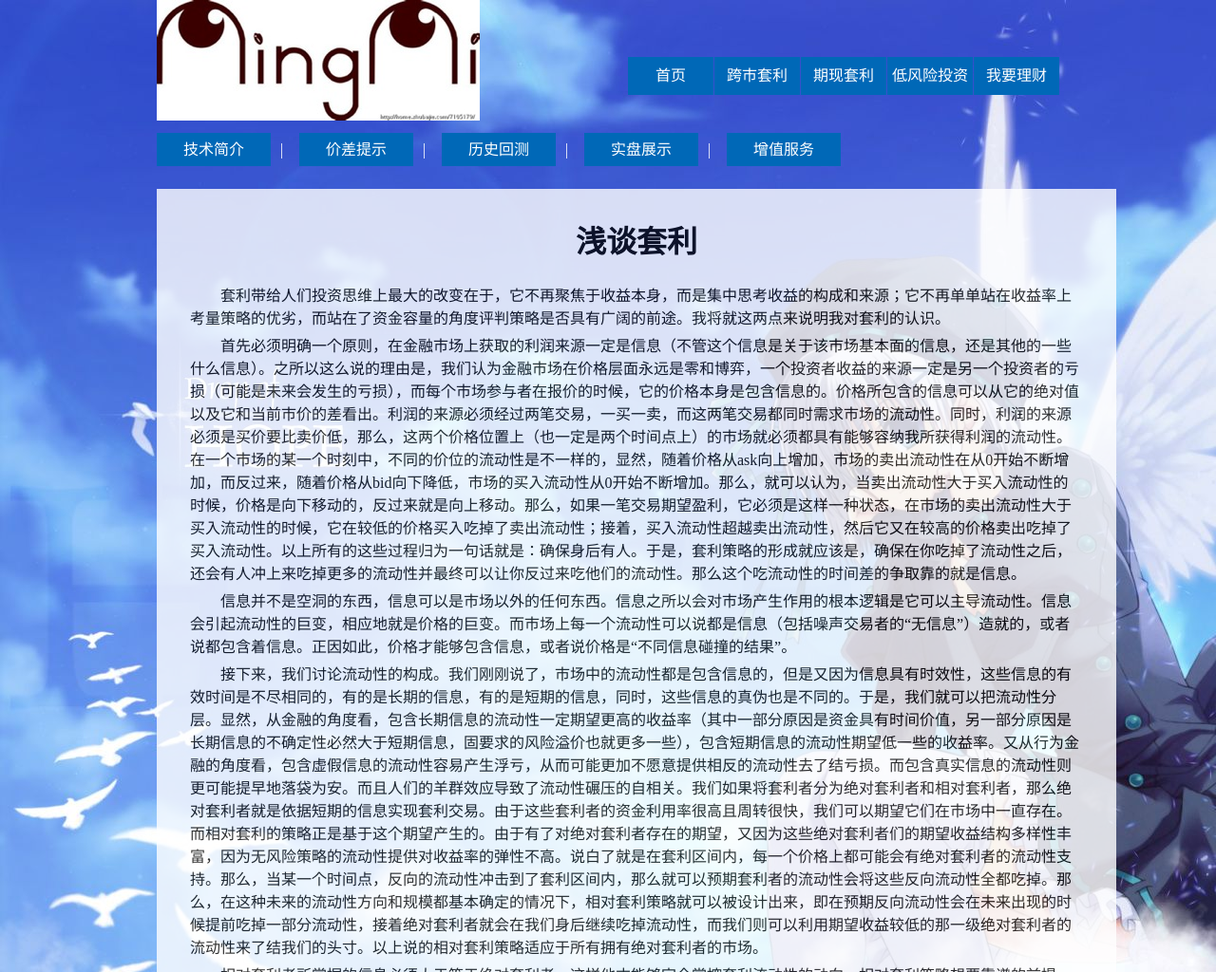
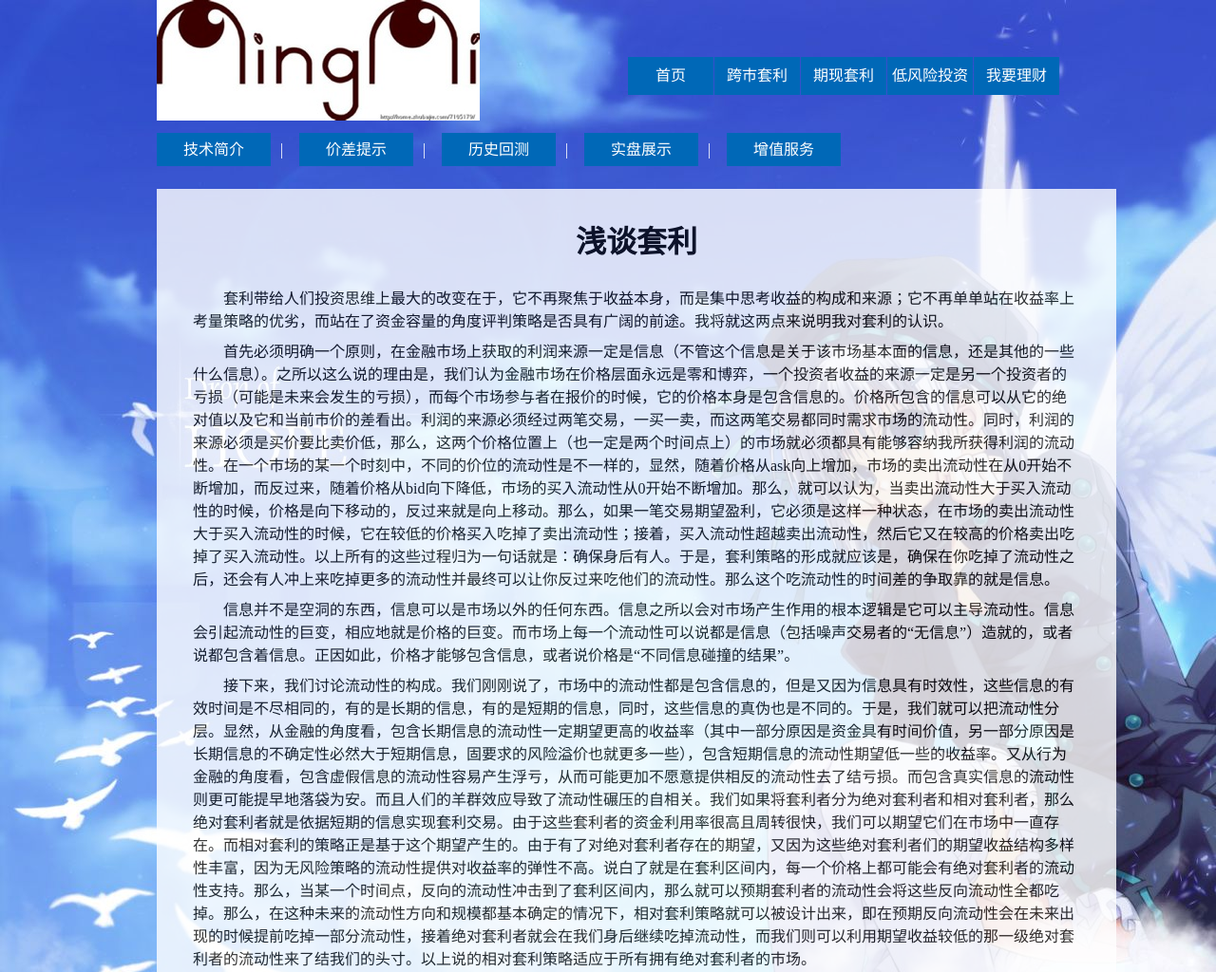
Before and after one commit to foreverda/foreverda.github.io, a plain HTML site: page profile.html in a window 1280 px wide. Shown: the top 1024 px of the page at 95% size. Drawn offline with Linux system fonts and the light colour scheme.

Commit message:
Homepage version1.2.

```diff
--- a/css.css
+++ b/css.css
@@ -12,7 +12,7 @@ body{
 
 p{
 text-indent: 2em;
-margin: 5px;
+margin: 8px;
 }
 
 .main{
```
